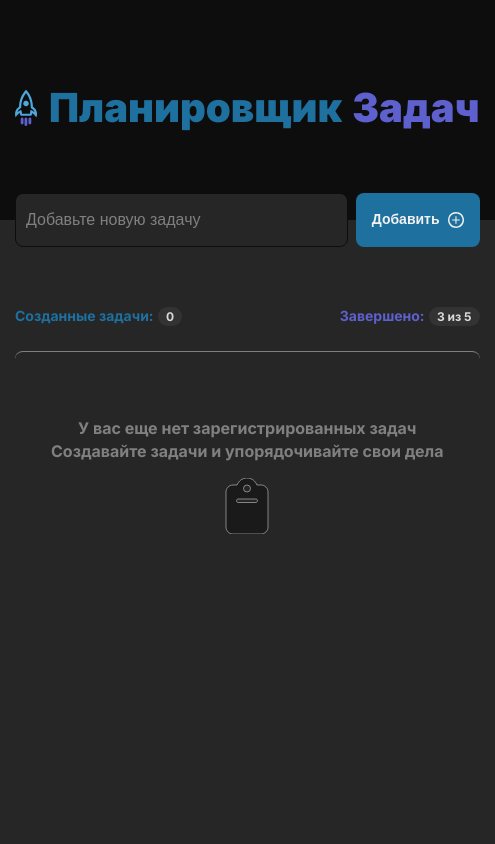
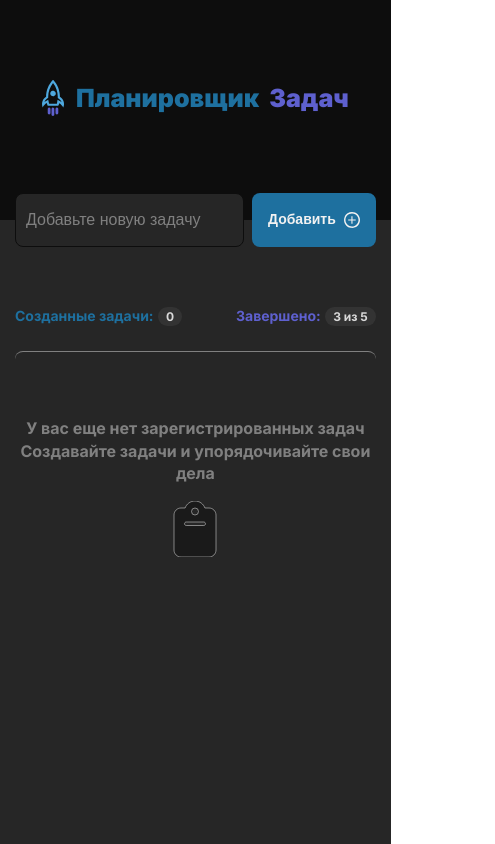
Before and after one commit to Osimjons/todo, a plain HTML site: page index.html in a window 390 px wide. Shown: the whole page, 495 px wide, since content can reach past the window. Drawn offline with Linux system fonts and the light colour scheme.

Commit message:
fix: font-size in headerTitle

```diff
--- a/css/style.scss
+++ b/css/style.scss
@@ -77,7 +77,7 @@ body {
     // .header__logo-title
     &-title {
       font-weight: 900;
-      font-size: 40px;
+      font-size: clamp(25px, 4vw, 40px);
       color: $blue;
 
       & * {
```
Also changed, not shown: css/style.css.
